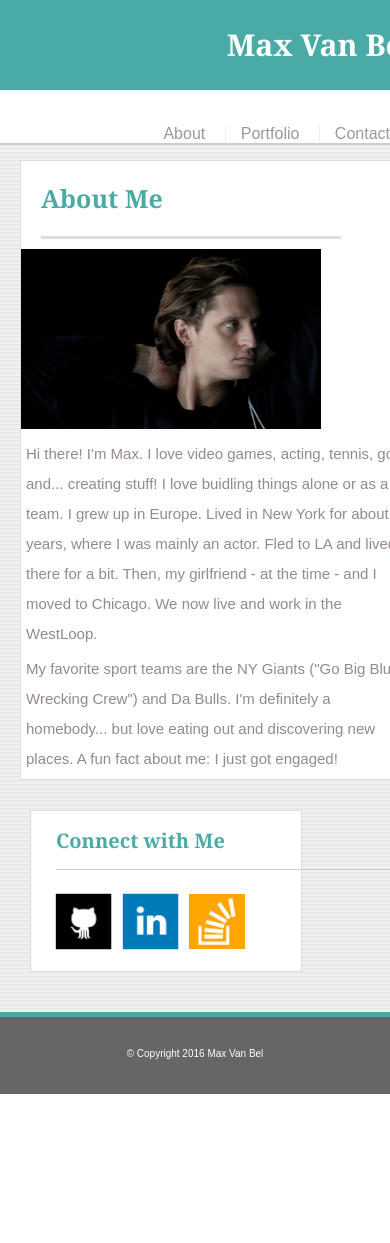
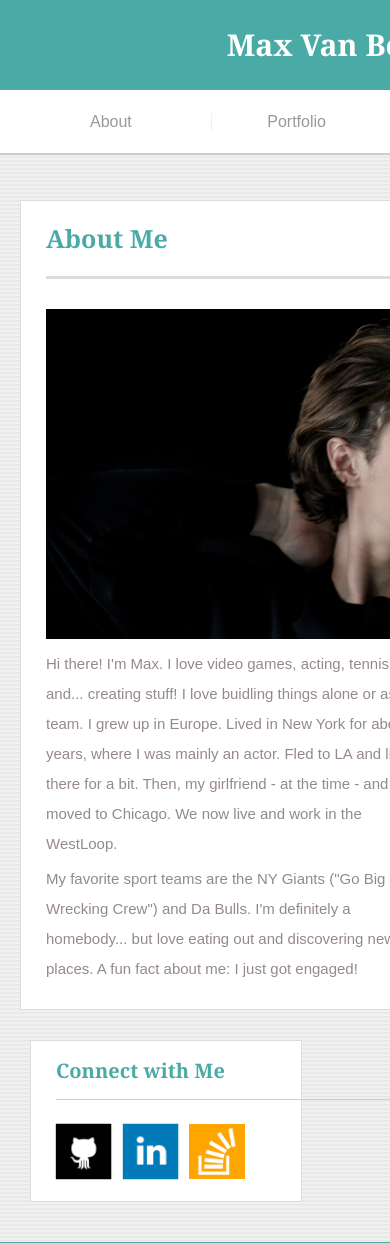
Before and after one commit to mdvb1001/Responsive-Portfolio, a PHP site: page / in a window 390 px wide; the page is wider, and only the part inside the window is pictured. Shown: the top 1243 px of that part. Before the commit the page ends 1094 px from the top of that part, so only its background shows below. Run offline with PHP 8.4, Linux system fonts and the light colour scheme.

Commit message:
css sheet

```diff
--- a/assets/css/style.css
+++ b/assets/css/style.css
@@ -365,11 +365,10 @@ footer {
     }
 
     .center {
-        max-width: 725px;
-        padding: 0px;
+        max-width: 690px;
+        padding: 20px 20px;
         width: 100%;
         margin: 0px;
-
     }
 
     .first-pic {
@@ -460,6 +460,33 @@ footer {
         width: 640px;
         text-align: center;
     }
+
+    nav {
+    float: left;
+    margin: 0;
+    display: inline;
+    max-height: 63px;
+    width: 100%;
+    max-width: 640px;
+    }
+
+    nav a {
+    color: #999;
+    text-decoration: none;
+    margin-left: 15px;
+    display: inline-block;
+    border-left: 1px solid #efefef;
+    padding-left: 55px;
+    line-height: 18px;
+    margin: 22.5px 40px;
+
+    }
+
+    nav a:first-child {
+    border-left: 0 none;
+    margin: 22.5px 35px;
+    }
+
     .buzz {
         max-width: 600px;
         display: inline;
@@ -467,32 +494,35 @@ footer {
     }
     .container-2 {
         width: 100%;
-        max-width: 300px;
-        margin-left: 20px;
+        max-width: 560px;
+        margin-left: 25px;
     }
 
     .first-pic {
-        width: 300px;
+        width: 550px;
         height: auto;
         padding-bottom: 10px;
-        margin-left: 0px;
+        margin-left: 5px;
     }
 
 
     .content {
-        margin-top: 160px;
+        margin-top: 200px;
         margin-left: 20px;
         max-width: 600px;
         width: 100%;
     }
 
     .center {
+        width: 100%;
+        max-width: 560px;
 
     }
     .para {
         clear: both;
         float: none;
         padding: 0px 5px 5px 5px;
+        width: 100%;
     }
 
     .nav {
```
Also changed, not shown: other parts of assets/css/style.css (+13 -12 lines). Lines whose indentation alone changed are shown as unchanged.
